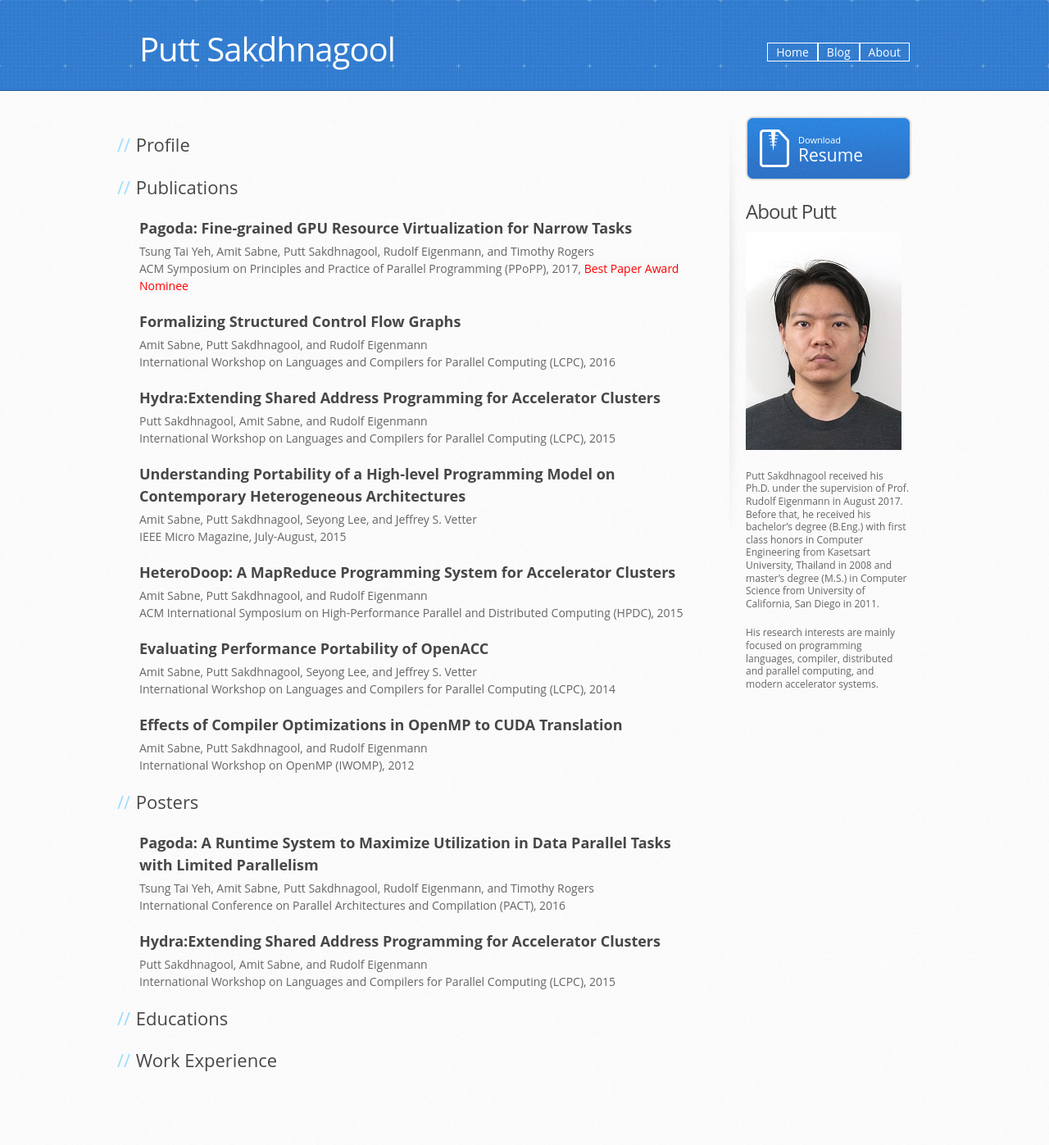
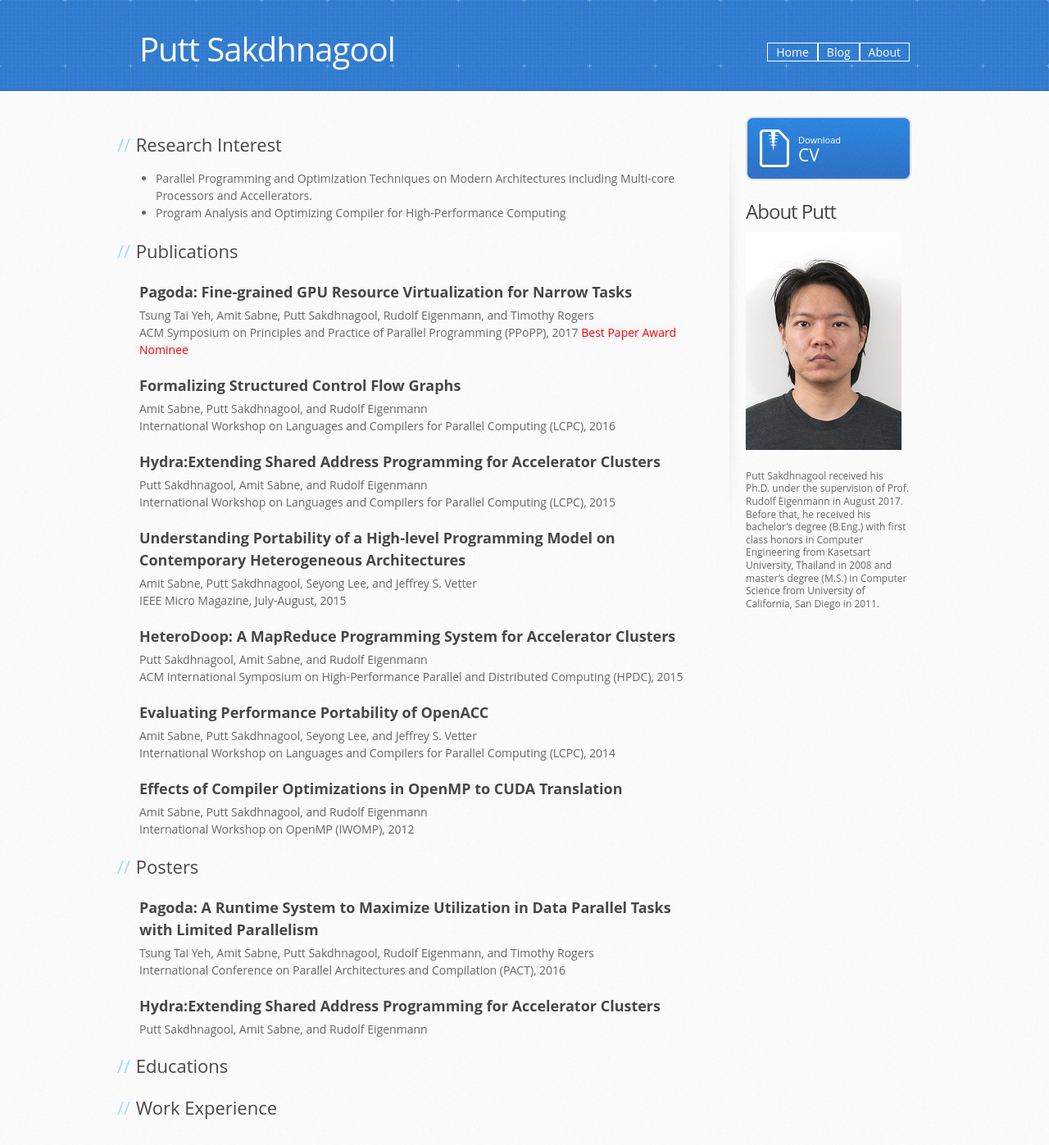
Before and after one commit to puttsk/puttsk.github.io, a Jekyll site: the page built from index.md, in a window 1280 px wide. Shown: the whole page at 82% size. Built offline with Jekyll 4.4.1, drawn with Linux system fonts in a browser that asks for light colours; the repository's description, which GitHub fills in, is left out; our own code applies the rules of GitHub Pages for plain Markdown files; before the commit the page ends 1339 px from its top, so only the background shows below that.

Commit message:
convert publications and posters section to use data in csv files

```diff
--- /dev/null
+++ b/_data/posters.csv
@@ -0,0 +1,3 @@
+title,author,detail,highlight,pdf,ptt
+Pagoda: A Runtime System to Maximize Utilization in Data Parallel Tasks with Limited Parallelism,"Tsung Tai Yeh, Amit Sabne, Putt Sakdhnagool, Rudolf Eigenmann, and Timothy Rogers","International Conference on Parallel Architectures and Compilation (PACT), 2016",,,
+Hydra:Extending Shared Address Programming for Accelerator Clusters,"Putt Sakdhnagool, Amit Sabne, and Rudolf Eigenmann",,,,
--- a/_includes/about-me.md
+++ b/_includes/about-me.md
@@ -4,6 +4,4 @@
 
 Putt Sakdhnagool received his Ph.D. under the supervision of Prof. Rudolf Eigenmann in August 2017. Before that, he received his bachelor's degree (B.Eng.) with first class honors in Computer Engineering from Kasetsart University, Thailand in 2008 and master's degree (M.S.) in Computer Science from University of California, San Diego in 2011.
 
-His research interests are mainly focused on programming languages, compiler, distributed and parallel computing, and modern accelerator systems.
-
 [portrait]:{{site.url}}/assets/images/putt.jpg
--- a/_includes/posters.html
+++ b/_includes/posters.html
@@ -1,11 +1,12 @@
+{% for publication in site.data.posters %}
 <div class="publication">
-    <h3>Pagoda: A Runtime System to Maximize Utilization in Data Parallel Tasks with Limited Parallelism</h3>
-    <div class="author">Tsung Tai Yeh, Amit Sabne, Putt Sakdhnagool, Rudolf Eigenmann, and Timothy Rogers</div>
-    <div class="detail">International Conference on Parallel Architectures and Compilation (PACT), 2016</div>
+    <h3>{{publication.title}}</h3>
+    <div class="author">{{publication.author}}</div>
+    <div class="detail">
+        {{publication.detail}}
+        {% if publication.highlight %}
+        <span class="highlight">{{publication.highlight}}</span>
+        {% endif %}
+    </div>
 </div>
-
-<div class="publication">
-    <h3>Hydra:Extending Shared Address Programming for Accelerator Clusters</h3>
-    <div class="author">Putt Sakdhnagool, Amit Sabne, and Rudolf Eigenmann</div>
-    <div class="detail">International Workshop on Languages and Compilers for Parallel Computing (LCPC), 2015</div>
-</div>
+{% endfor %}
--- a/_includes/publications.html
+++ b/_includes/publications.html
@@ -1,41 +1,12 @@
+{% for publication in site.data.publications %}
 <div class="publication">
-    <h3>Pagoda: Fine-grained GPU Resource Virtualization for Narrow Tasks</h3>
-    <div class="author">Tsung Tai Yeh, Amit Sabne, Putt Sakdhnagool, Rudolf Eigenmann, and Timothy Rogers</div>
-    <div class="detail">ACM Symposium on Principles and Practice of Parallel Programming (PPoPP), 2017, <span class="highlight">Best Paper Award Nominee</span> </div>
+    <h3>{{publication.title}}</h3>
+    <div class="author">{{publication.author}}</div>
+    <div class="detail">
+        {{publication.detail}}
+        {% if publication.highlight %}
+        <span class="highlight">{{publication.highlight}}</span>
+        {% endif %}
+    </div>
 </div>
-
-<div class="publication">
-    <h3>Formalizing Structured Control Flow Graphs</h3>
-    <div class="author">Amit Sabne, Putt Sakdhnagool, and Rudolf Eigenmann</div>
-    <div class="detail"> International Workshop on Languages and Compilers for Parallel Computing (LCPC), 2016</div>
-</div>
-
-<div class="publication">
-    <h3>Hydra:Extending Shared Address Programming for Accelerator Clusters</h3>
-    <div class="author">Putt Sakdhnagool, Amit Sabne, and Rudolf Eigenmann</div>
-    <div class="detail">International Workshop on Languages and Compilers for Parallel Computing (LCPC), 2015</div>
-</div>
-
-<div class="publication">
-    <h3>Understanding Portability of a High-level Programming Model on Contemporary Heterogeneous Architectures</h3>
-    <div class="author">Amit Sabne, Putt Sakdhnagool, Seyong Lee, and Jeffrey S. Vetter</div>
-    <div class="detail">IEEE Micro Magazine, July-August, 2015</div>
-</div>
-
-<div class="publication">
-    <h3>HeteroDoop: A MapReduce Programming System for Accelerator Clusters</h3>
-    <div class="author">Amit Sabne, Putt Sakdhnagool, and Rudolf Eigenmann </div>
-    <div class="detail">ACM International Symposium on High-Performance Parallel and Distributed Computing (HPDC), 2015</div>
-</div>
-
-<div class="publication">
-    <h3>Evaluating Performance Portability of OpenACC</h3>
-    <div class="author">Amit Sabne, Putt Sakdhnagool, Seyong Lee, and Jeffrey S. Vetter</div>
-    <div class="detail">International Workshop on Languages and Compilers for Parallel Computing (LCPC), 2014</div>
-</div>
-
-<div class="publication">
-    <h3>Effects of Compiler Optimizations in OpenMP to CUDA Translation</h3>
-    <div class="author">Amit Sabne, Putt Sakdhnagool, and Rudolf Eigenmann </div>
-    <div class="detail">International Workshop on OpenMP (IWOMP), 2012</div>
-</div>
+{% endfor %}
--- a/_includes/side.html
+++ b/_includes/side.html
@@ -1,4 +1,4 @@
 <a href="#" class="button">
     <small>Download</small>
-    Resume
+    CV
 </a>
--- a/index.md
+++ b/index.md
@@ -2,7 +2,10 @@
 layout: home
 ---
 
-## Profile
+## Research Interest
+
+* Parallel Programming and Optimization Techniques on Modern Architectures including Multi-core Processors and Accellerators.
+* Program Analysis and Optimizing Compiler for High-Performance Computing
 
 ## Publications
 
```
Also changed, not shown: _data/publications.csv (added, +8 -0 lines).
